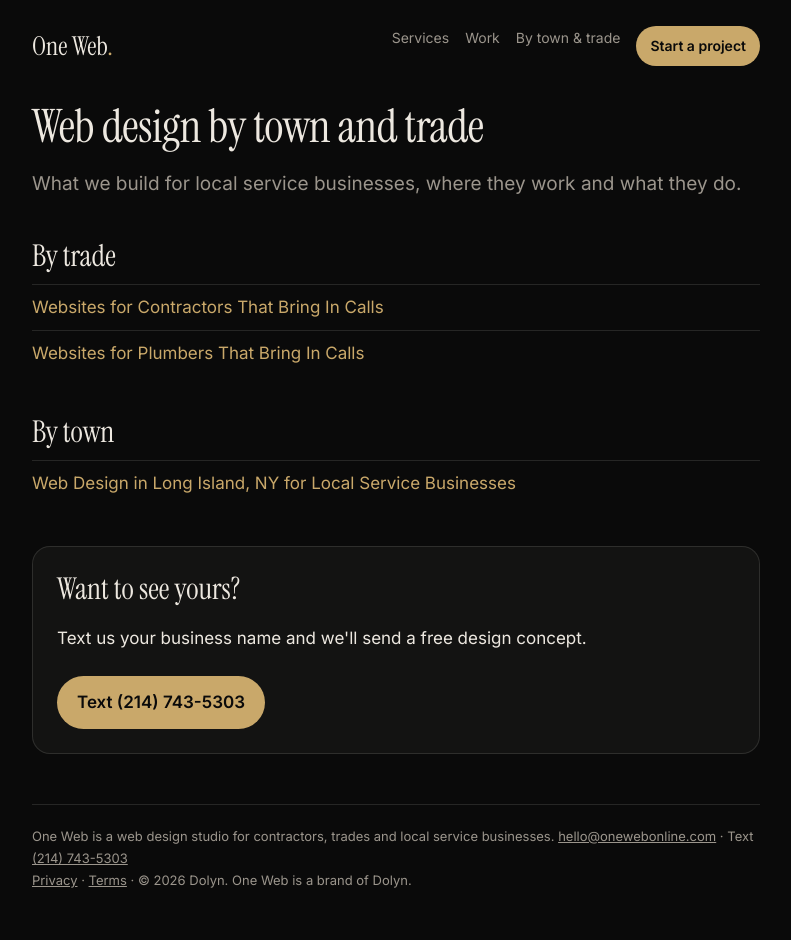
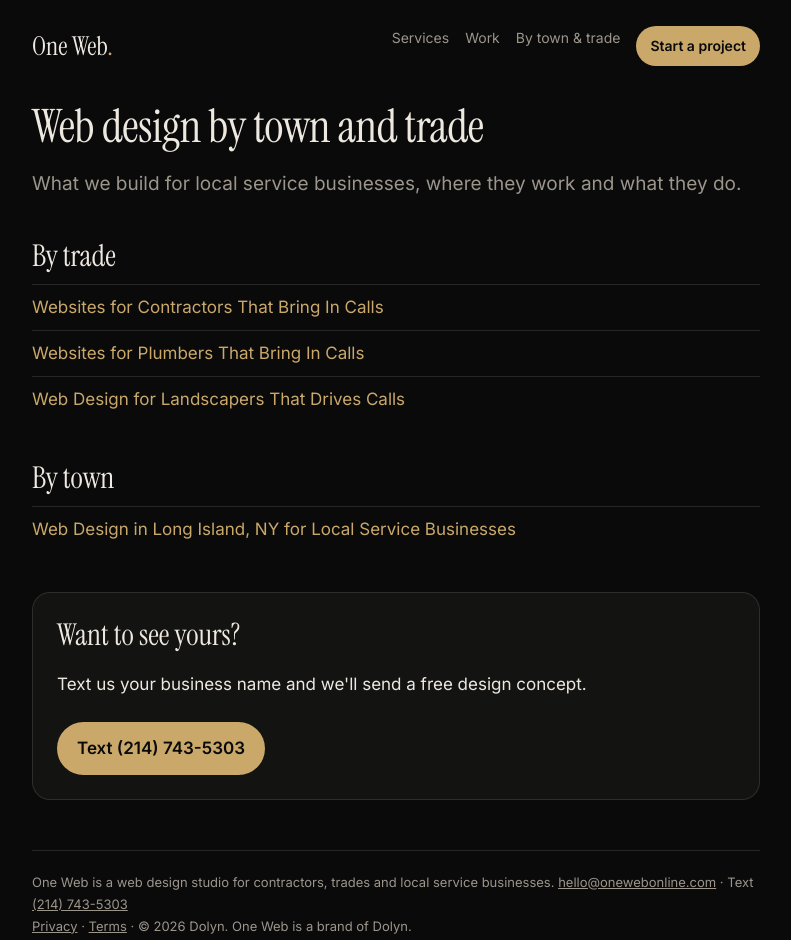
Before and after one commit to 929emmanuel-a11y/oneweb-site, a plain HTML site: page web-design/index.html in a window 1280 px wide. Shown: the whole page, without its empty margins (244-1035 px from the left). Drawn offline with Linux system fonts and the light colour scheme.

Commit message:
SEO page: Web Design for Landscapers That Drives Calls (hub)

```diff
--- a/web-design/index.html
+++ b/web-design/index.html
@@ -25,5 +25,5 @@ footer{margin-top:50px;color:var(--mut);font-size:13px;border-top:1px solid var(
 @media(max-width:600px){h1{font-size:36px}.top nav a:not(.cta){display:none}}</style>
 <script type="application/ld+json">{"@context":"https://schema.org","@type":"CollectionPage","name":"Web design by town and trade","url":"https://onewebonline.com/web-design/","publisher":{"@type":"ProfessionalService","name":"One Web","url":"https://onewebonline.com/","email":"hello@onewebonline.com","telephone":"+1-214-743-5303"}}</script><script>(function(c,l,a,r,i,t,y){c[a]=c[a]||function(){(c[a].q=c[a].q||[]).push(arguments)};t=l.createElement(r);t.async=1;t.src="https://www.clarity.ms/tag/"+i;y=l.getElementsByTagName(r)[0];y.parentNode.insertBefore(t,y);})(window,document,"clarity","script","zjuw8m3rhc");</script></head>
 <body><div class="wrap"><div class="top"><a class="brand" href="/">One Web<span>.</span></a><nav><a href="/#services">Services</a><a href="/#work">Work</a><a href="/web-design/">By town &amp; trade</a><a class="cta" href="/#contact">Start a project</a></nav></div><h1>Web design by town and trade</h1><p class="lead">What we build for local service businesses, where they work and what they do.</p>
-<h2>By trade</h2><div class="rel"><a href="/web-design/contractors/">Websites for Contractors That Bring In Calls</a><a href="/web-design/plumbers/">Websites for Plumbers That Bring In Calls</a></div><h2>By town</h2><div class="rel"><a href="/web-design/long-island/">Web Design in Long Island, NY for Local Service Businesses</a></div>
+<h2>By trade</h2><div class="rel"><a href="/web-design/contractors/">Websites for Contractors That Bring In Calls</a><a href="/web-design/plumbers/">Websites for Plumbers That Bring In Calls</a><a href="/web-design/landscapers/">Web Design for Landscapers That Drives Calls</a></div><h2>By town</h2><div class="rel"><a href="/web-design/long-island/">Web Design in Long Island, NY for Local Service Businesses</a></div>
 <div class="box"><h2>Want to see yours?</h2><p>Text us your business name and we'll send a free design concept.</p><a class="btn" href="sms:+12147435303">Text (214) 743-5303</a></div><footer>One Web is a web design studio for contractors, trades and local service businesses. <a href="mailto:hello@onewebonline.com">hello@onewebonline.com</a> · Text <a href="sms:+12147435303">(214) 743-5303</a><br><a href="/privacy.html">Privacy</a> · <a href="/terms.html">Terms</a> · © 2026 Dolyn. One Web is a brand of Dolyn.</footer></div></body></html>
```
